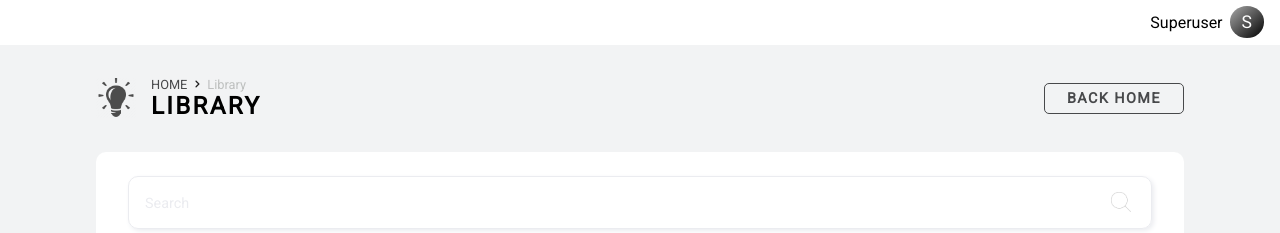
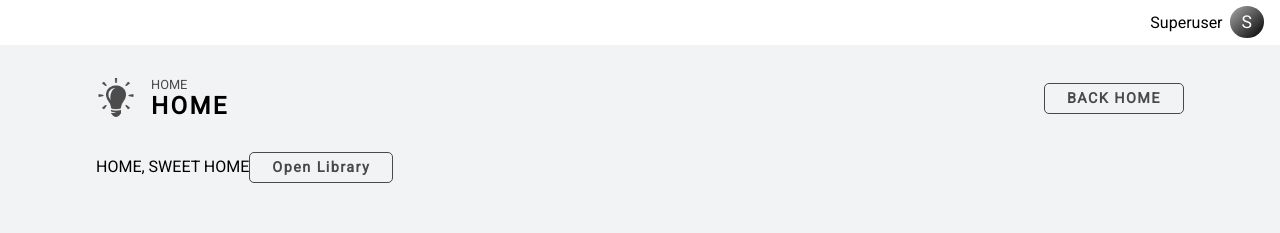
Before and after one commit to fenvenfen/the_best_program, an Angular app in the folder angular-app/: page / in a window 1280 px wide. Shown: the top 233 px of the page. Built offline with nearby package versions, Linux system fonts and the light colour scheme.

Commit message:
Created dynamic bread crumbs

```diff
--- a/angular-app/src/app/app.component.html
+++ b/angular-app/src/app/app.component.html
@@ -1,5 +1,5 @@
 <app-header></app-header>
 <div class="Container">
     <app-nav-bar></app-nav-bar>
-    <app-library></app-library>
+    <router-outlet></router-outlet>
 </div>
--- /dev/null
+++ b/angular-app/src/app/home-page/home-page.component.html
@@ -0,0 +1,2 @@
+<p>HOME, SWEET HOME</p>
+<button class="Button Button-goBack" [routerLink]="['/library']">Open Library</button>
--- /dev/null
+++ b/angular-app/src/app/home-page/home-page.component.ts
@@ -0,0 +1,15 @@
+import { Component, OnInit } from '@angular/core';
+
+@Component({
+  selector: 'app-home-page',
+  templateUrl: './home-page.component.html',
+  styleUrls: ['./home-page.component.sass']
+})
+export class HomePageComponent implements OnInit {
+
+  constructor() { }
+
+  ngOnInit(): void {
+  }
+
+}
--- a/angular-app/src/app/library/library.component.ts
+++ b/angular-app/src/app/library/library.component.ts
@@ -1,4 +1,5 @@
 import { Component, OnInit } from '@angular/core';
+import { ActivatedRoute, Params } from '@angular/router';
 
 @Component({
   selector: 'app-library',
@@ -8,9 +9,10 @@ import { Component, OnInit } from '@angular/core';
 export class LibraryComponent implements OnInit {
   searchValue!: string;
   chosenTags!: number[];
-  constructor( ) {}
+  constructor(private route: ActivatedRoute) {}
 
   ngOnInit(): void {
+    // console.log(this.route.snapshot.url.join('/'));
   }
 
   updateInputValue(inputValue: string): void {
--- a/angular-app/src/app/nav-bar/nav-bar.component.html
+++ b/angular-app/src/app/nav-bar/nav-bar.component.html
@@ -4,12 +4,14 @@
         <div>
             <div class="Nav-bar_info_breadcrumbs">
                 <p>HOME</p>
-                <img class="Nav-bar_info_breadcrumbs_arrow" src="/assets/arrow.svg">
-                <p class="Light-grey">Library</p>
+                <ng-container *ngFor="let route of currentRouteUrlArray">
+                    <img class="Nav-bar_info_breadcrumbs_arrow" src="/assets/arrow.svg">
+                    <p class="Light-grey">{{route | titlecase}}</p>
+                </ng-container>
             </div>
 
-            <p class="Nav-bar_info_current-page">LIBRARY</p>
+            <p class="Nav-bar_info_current-page">{{currentPage | uppercase}}</p>
         </div>
     </div>
-    <button class="Button Button-goBack">BACK HOME</button>
+    <button class="Button Button-goBack" [routerLink]="['/']">BACK HOME</button>
 </nav>
--- a/angular-app/src/app/nav-bar/nav-bar.component.ts
+++ b/angular-app/src/app/nav-bar/nav-bar.component.ts
@@ -1,15 +1,35 @@
-import { Component, OnInit } from '@angular/core';
+import { Component, OnDestroy, OnInit } from '@angular/core';
+import { NavigationStart, Router } from '@angular/router';
+import { Subscription } from 'rxjs';
 
 @Component({
   selector: 'app-nav-bar',
   templateUrl: './nav-bar.component.html',
   styleUrls: ['./nav-bar.component.sass']
 })
-export class NavBarComponent implements OnInit {
+export class NavBarComponent implements OnInit, OnDestroy {
+  currentPage!: string;
+  currentRouteUrlArray!: string[];
+  routeSub!: Subscription;
 
-  constructor() { }
+  constructor(private router: Router) { }
 
   ngOnInit(): void {
+    this.routeSub = this.router.events.subscribe((event) => {
+      if (event instanceof NavigationStart) {
+        this.currentRouteUrlArray = event.url.split('/').filter(n => n != '');
+        this.getCurrentPage();
+      }
+    })
   }
 
+  ngOnDestroy(): void {
+    if (this.routeSub) this.routeSub.unsubscribe();
+  }
+
+  getCurrentPage(): void {
+    if (this.currentRouteUrlArray.length) {
+      this.currentPage = this.currentRouteUrlArray[this.currentRouteUrlArray.length - 1];
+    } else this.currentPage = 'Home';
+  }
 }
```
Also changed, not shown: angular-app/src/app/app-routing.module.ts (added, +18 -0 lines), angular-app/src/app/app.module.ts (+6 -2 lines), angular-app/src/app/home-page/home-page.component.sass (added), angular-app/src/app/input/input.component.html (line endings or trailing spaces).
